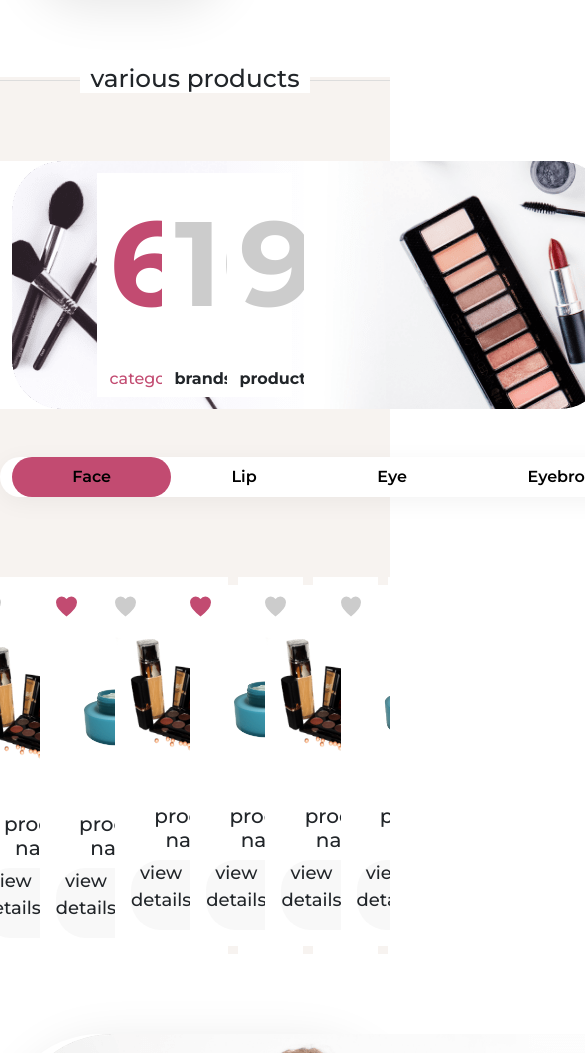
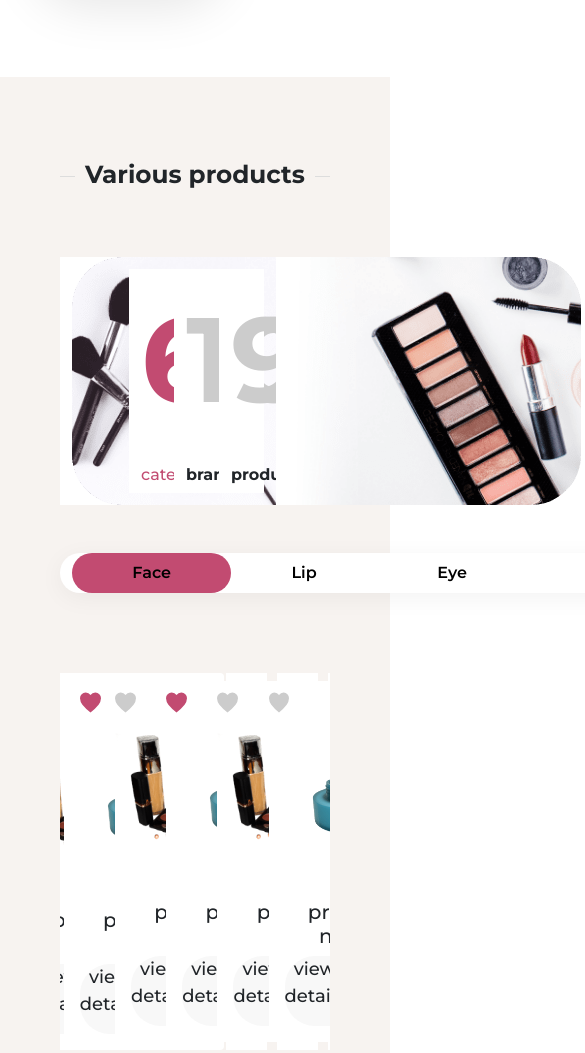
Before and after one commit to mohammadmajidd/lauraBeauty, a plain HTML site: page components/index.html in a window 390 px wide. Shown: the part 3798-4851 px from the top of the page, 585 px wide, since content can reach past the window. Drawn offline with nearby package versions, Linux system fonts and the light colour scheme.

Commit message:
responsive  various product section

```diff
--- a/components/index.html
+++ b/components/index.html
@@ -174,11 +174,12 @@
     </div>
 </section>
 <!--product summary section-->
-<section class="products mt-4 productSummary">
-    <h2 class="mt-5"><span>various products</span></h2>
-    <div class="container bg-white imageContainer">
+<section class="products p-5  productSummary">
+    <div class="container ">
+        <h2 class=" text-center fw-bold mt-5"><span>Various products</span></h2>
+        <div class="container bg-white imageContainer d-sm-none d-md-block">
             <div class="row">
-            <div class="col-1 ">
+                <div class="col-1">
                     <img class="rounded" src="images/left.png">
                 </div>
                 <div class="col-2 ">
@@ -224,8 +225,6 @@
             </ul>
         </div>
         <!--product section-->
-
-
         <section class="container mt-4 productSection">
             <div class=" products">
                 <div class="row g-4">
@@ -372,6 +371,7 @@
                 </div>
             </div>
         </section>
+    </div>
 </section>
 <!--product summary section-->
 <!--request section-->
--- a/scss/section/_productsSummary.scss
+++ b/scss/section/_productsSummary.scss
@@ -4,8 +4,9 @@
     border-bottom: 1px solid #ddd;
     line-height: 0.1em;
     margin-bottom: 5rem;
+    margin-top: 130px;
     span {
-      background: #fff;
+      background: #f7f3f0;
       padding: 0 10px;
     }
   }
```
Also changed, not shown: assets/css/style.css, scss/style.css. Lines whose indentation alone changed are shown as unchanged.
